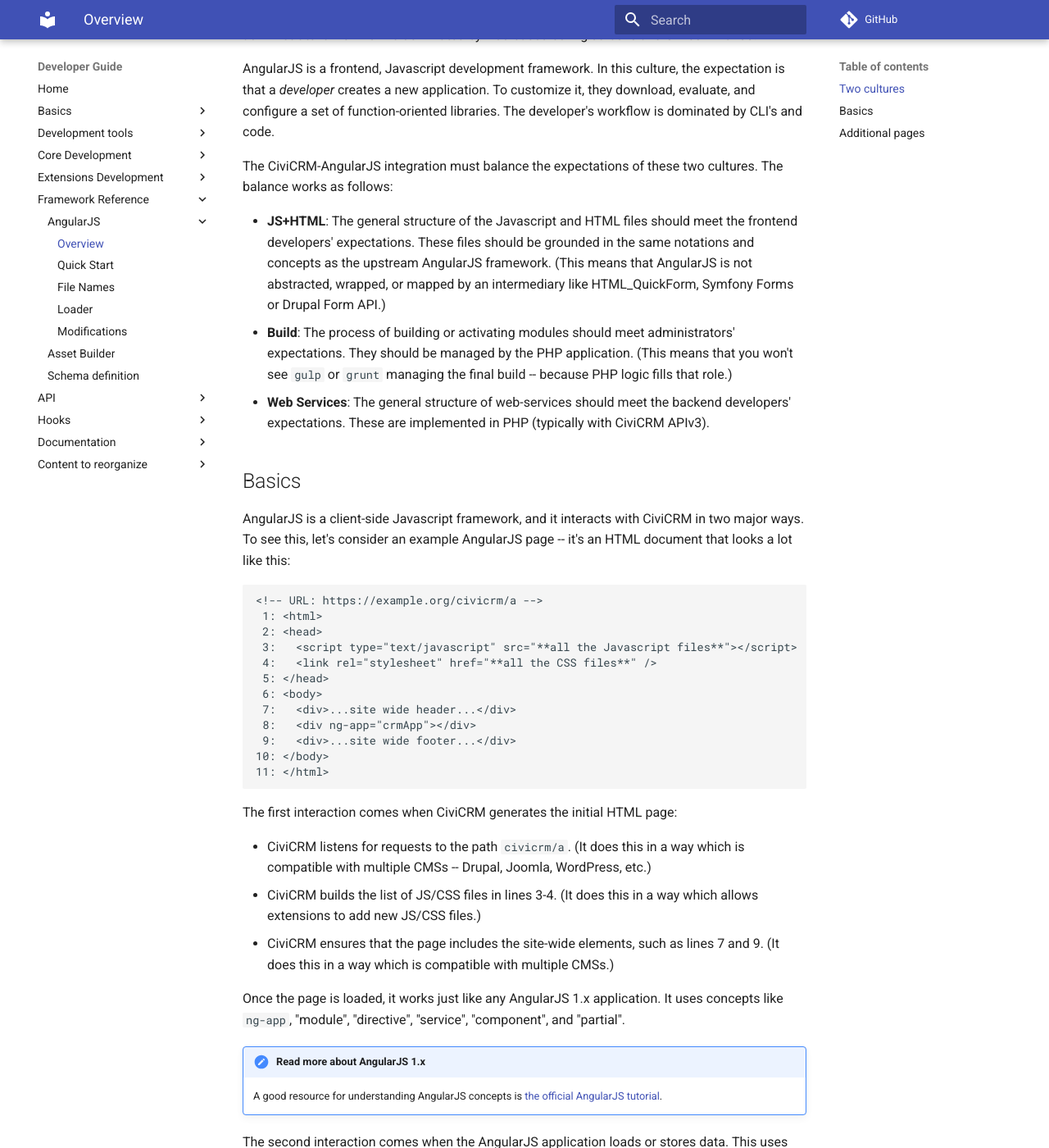
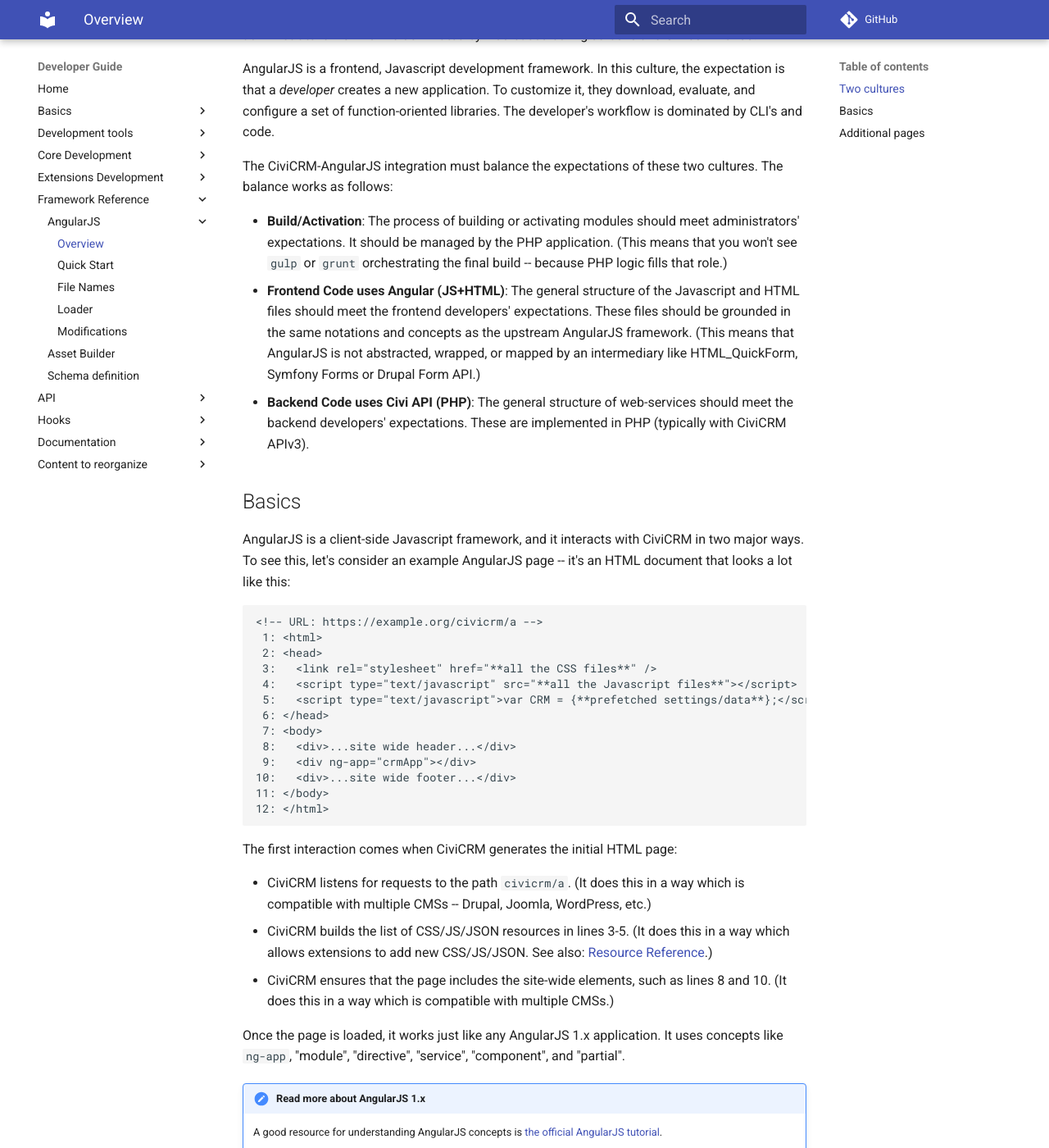
Before and after one commit to civicrm/civicrm-dev-docs, an MkDocs documentation site: the page built from docs/framework/angular.md, in a window 1280 px wide and 1400 px high, scrolled down 436 px. Shown: the whole window at 82% size. Built offline with MkDocs 1.6.1 and Material for MkDocs 9.7.7, drawn with Linux system fonts in a browser that asks for light colours; comment, search, counter and statistics services are not loaded; old or Windows-style settings are respelled for this version of MkDocs; some of the changed text lies outside the part shown.

Commit message:
AngularJS Overview - Misc update

````diff
--- a/docs/framework/angular.md
+++ b/docs/framework/angular.md
@@ -26,19 +26,19 @@
 The CiviCRM-AngularJS integration must balance the expectations of these
 two cultures.  The balance works as follows:
 
- * __JS+HTML__: The general structure of the Javascript and HTML files
-   should meet the frontend developers' expectations.  These files should be
-   grounded in the same notations and concepts as the upstream AngularJS
-   framework.  (This means that AngularJS is not abstracted, wrapped, or
-   mapped by an intermediary like HTML_QuickForm, Symfony Forms or Drupal
-   Form API.)
- * __Build__: The process of building or activating modules should meet
-   administrators' expectations.  They should be managed by the PHP
-   application.  (This means that you won't see `gulp` or `grunt` managing
-   the final build -- because PHP logic fills that role.)
- * __Web Services__: The general structure of web-services should meet
-   the backend developers' expectations. These are implemented in PHP
-   (typically with CiviCRM APIv3).
+ * __Build/Activation__: The process of building or activating modules
+   should meet administrators' expectations.  It should be managed by the
+   PHP application.  (This means that you won't see `gulp` or `grunt`
+   orchestrating the final build -- because PHP logic fills that role.)
+ * __Frontend Code uses Angular (JS+HTML)__: The general structure of the
+   Javascript and HTML files should meet the frontend developers'
+   expectations.  These files should be grounded in the same notations and
+   concepts as the upstream AngularJS framework.  (This means that AngularJS
+   is not abstracted, wrapped, or mapped by an intermediary like
+   HTML_QuickForm, Symfony Forms or Drupal Form API.)
+ * __Backend Code uses Civi API (PHP)__: The general structure of
+   web-services should meet the backend developers' expectations.  These are
+   implemented in PHP (typically with CiviCRM APIv3).
 
 ## Basics
 
@@ -50,25 +50,27 @@
 <!-- URL: https://example.org/civicrm/a -->
  1: <html>
  2: <head>
- 3:   <script type="text/javascript" src="**all the Javascript files**"></script>
- 4:   <link rel="stylesheet" href="**all the CSS files**" />
- 5: </head>
- 6: <body>
- 7:   <div>...site wide header...</div>
- 8:   <div ng-app="crmApp"></div>
- 9:   <div>...site wide footer...</div>
-10: </body>
-11: </html>
+ 3:   <link rel="stylesheet" href="**all the CSS files**" />
+ 4:   <script type="text/javascript" src="**all the Javascript files**"></script>
+ 5:   <script type="text/javascript">var CRM = {**prefetched settings/data**};</script>
+ 6: </head>
+ 7: <body>
+ 8:   <div>...site wide header...</div>
+ 9:   <div ng-app="crmApp"></div>
+10:   <div>...site wide footer...</div>
+11: </body>
+12: </html>
 ```
 
 The first interaction comes when CiviCRM generates the initial HTML page:
 
  * CiviCRM listens for requests to the path `civicrm/a`. (It does this in a
    way which is compatible with multiple CMSs -- Drupal, Joomla, WordPress, etc.)
- * CiviCRM builds the list of JS/CSS files in lines 3-4.  (It does this in a
-   way which allows extensions to add new JS/CSS files.)
+ * CiviCRM builds the list of CSS/JS/JSON resources in lines 3-5.  (It does this in a
+   way which allows extensions to add new CSS/JS/JSON. See also:
+   [Resource Reference](https://wiki.civicrm.org/confluence/display/CRMDOC/Resource+Reference).)
  * CiviCRM ensures that the page includes the site-wide elements, such as
-   lines 7 and 9. (It does this in a way which is compatible with multiple CMSs.)
+   lines 8 and 10. (It does this in a way which is compatible with multiple CMSs.)
 
 Once the page is loaded, it works just like any AngularJS 1.x application.
 It uses concepts like `ng-app`, "module", "directive", "service", "component", and
@@ -95,5 +97,5 @@
 
  * [Quick Start](angular/quickstart.md): How to create a new screen in the CiviCRM-Angular UI
  * [File Names](angular/files.md): How AngularJS files are named in `civicrm-core` and `civix`
- * [Loader](angular/loader.md): How JS/CSS files are loaded
+ * [Loader](angular/loader.md): How to find and load JS/CSS files for CiviCRM-Angular
  * [Modifications](angular/modify.md): How a third-party can modify the content of a CiviCRM-Angular UI
````
